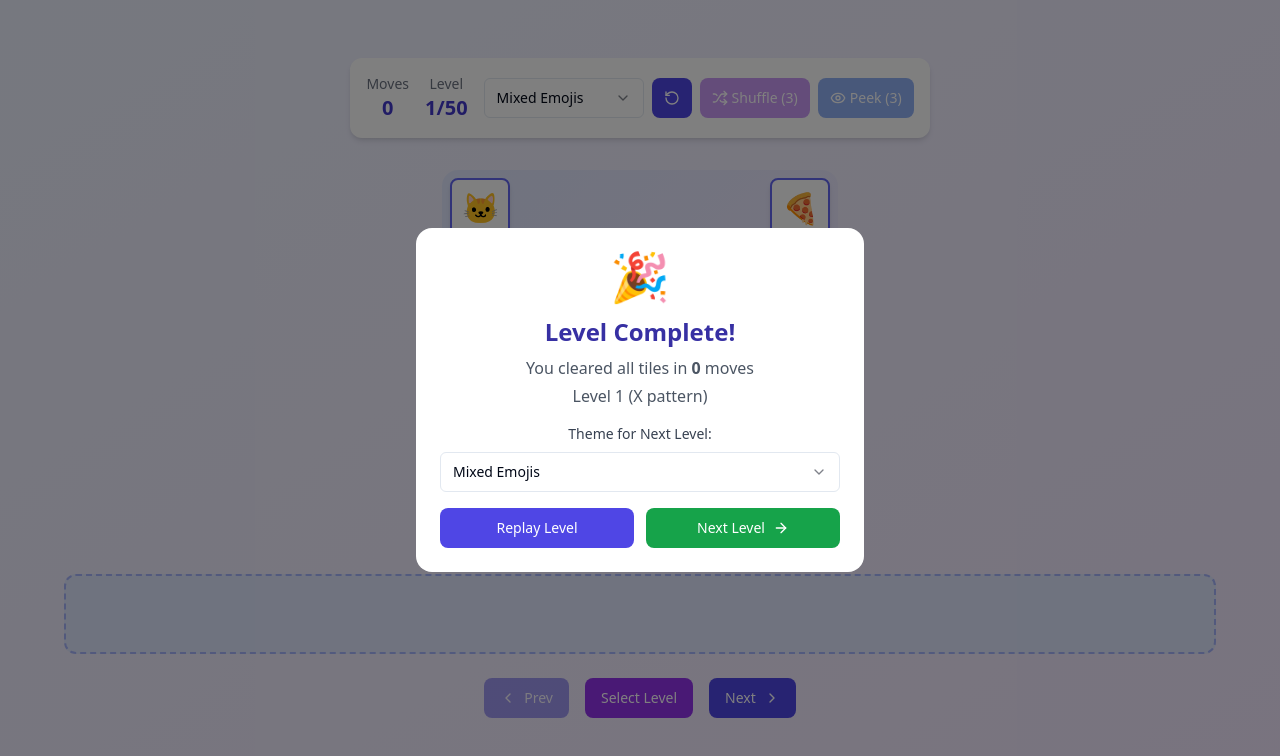
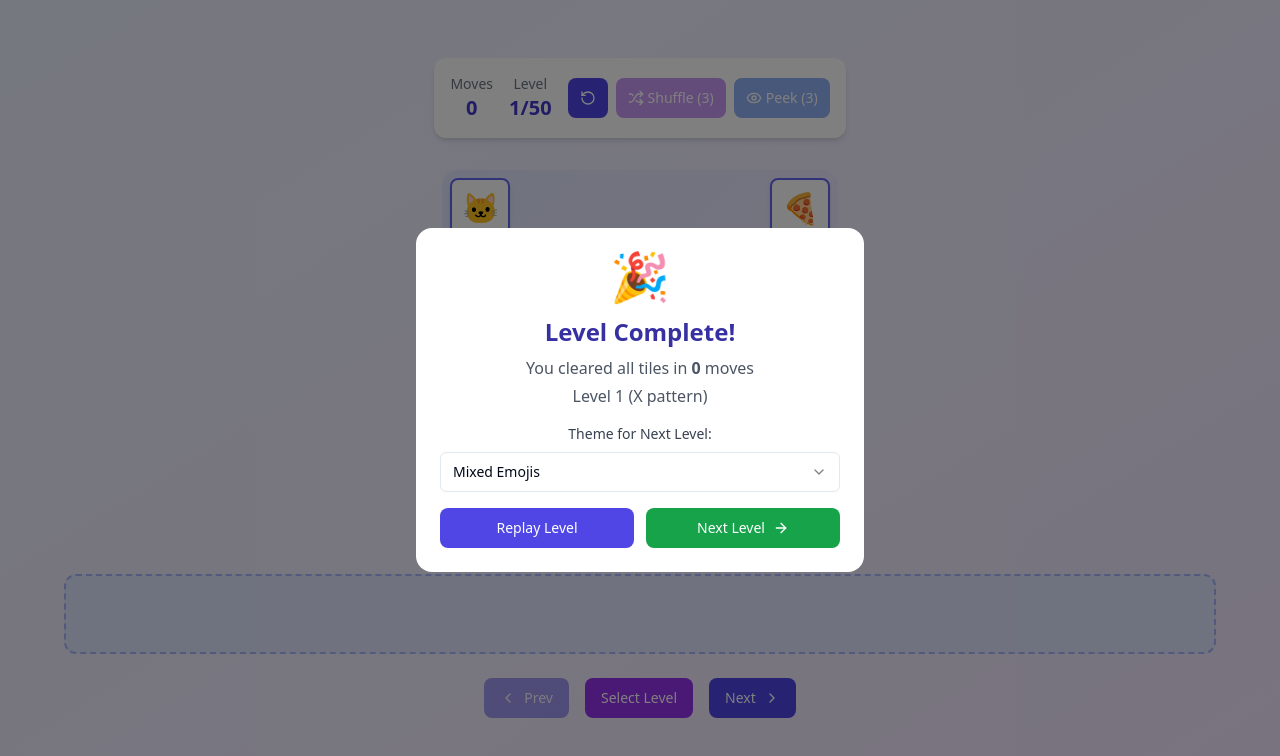
Before and after one commit to raobeid2025/3tilesGamev1, a React (Vite) app: page / in a window 1280 px wide. Shown: the top 756 px of the page. Built offline with nearby package versions, Linux system fonts and the light colour scheme.

Commit message:
[dyad] Removed the emoji theme selection dropdown from the main game controls. - wrote 2 file(s)

```diff
--- a/src/components/TileGameControls.tsx
+++ b/src/components/TileGameControls.tsx
@@ -2,13 +2,6 @@
 
 import React from 'react';
 import { Button } from "@/components/ui/button";
-import {
-  Select,
-  SelectContent,
-  SelectItem,
-  SelectTrigger,
-  SelectValue
-} from "@/components/ui/select";
 import { RotateCcw, Shuffle, Eye } from "lucide-react";
 import { EmojiTheme, GameStatus, LevelConfig } from "@/utils/game-config";
 
@@ -17,8 +10,8 @@ interface TileGameControlsProps {
   currentLevel: number;
   shufflesLeft: number;
   peekUsesLeft: number;
-  selectedTheme: EmojiTheme;
-  onThemeChange: (value: string) => void;
+  selectedTheme: EmojiTheme; // Still needed for display, but not for changing here
+  onThemeChange: (value: string) => void; // This prop will no longer be used by this component
   onRestart: () => void;
   onShuffle: () => void;
   onActivatePeekMode: () => void;
@@ -36,7 +29,7 @@ const TileGameControls: React.FC<TileGameControlsProps> = ({
   shufflesLeft,
   peekUsesLeft,
   selectedTheme,
-  onThemeChange,
+  // onThemeChange, // No longer used here
   onRestart,
   onShuffle,
   onActivatePeekMode,
@@ -63,18 +56,7 @@ const TileGameControls: React.FC<TileGameControlsProps> = ({
       </div>
 
       <div className="flex gap-2">
-        <Select value={selectedTheme} onValueChange={onThemeChange}>
-          <SelectTrigger className="w-full sm:w-[160px]">
-            <SelectValue placeholder="Emoji Theme" />
-          </SelectTrigger>
-          <SelectContent>
-            <SelectItem value="mixed">Mixed Emojis</SelectItem>
-            <SelectItem value="animals">Animals</SelectItem>
-            <SelectItem value="food">Food</SelectItem>
-            {/* <SelectItem value="objects" disabled>Objects</SelectItem> Removed this item */}
-            <SelectItem value="faces">Faces</SelectItem>
-          </SelectContent>
-        </Select>
+        {/* Removed the Select component for theme change */}
 
         <Button
           onClick={onRestart}
--- a/src/pages/Index.tsx
+++ b/src/pages/Index.tsx
@@ -76,7 +76,7 @@ export default function TileMasterMatch() {
           shufflesLeft={shufflesLeft}
           peekUsesLeft={peekUsesLeft}
           selectedTheme={selectedTheme}
-          onThemeChange={handleThemeChange}
+          // onThemeChange={handleThemeChange} // Removed as it's no longer used in TileGameControls
           onRestart={handleRestartLevel}
           onShuffle={handleShuffle}
           onActivatePeekMode={handleActivatePeekMode}
```
